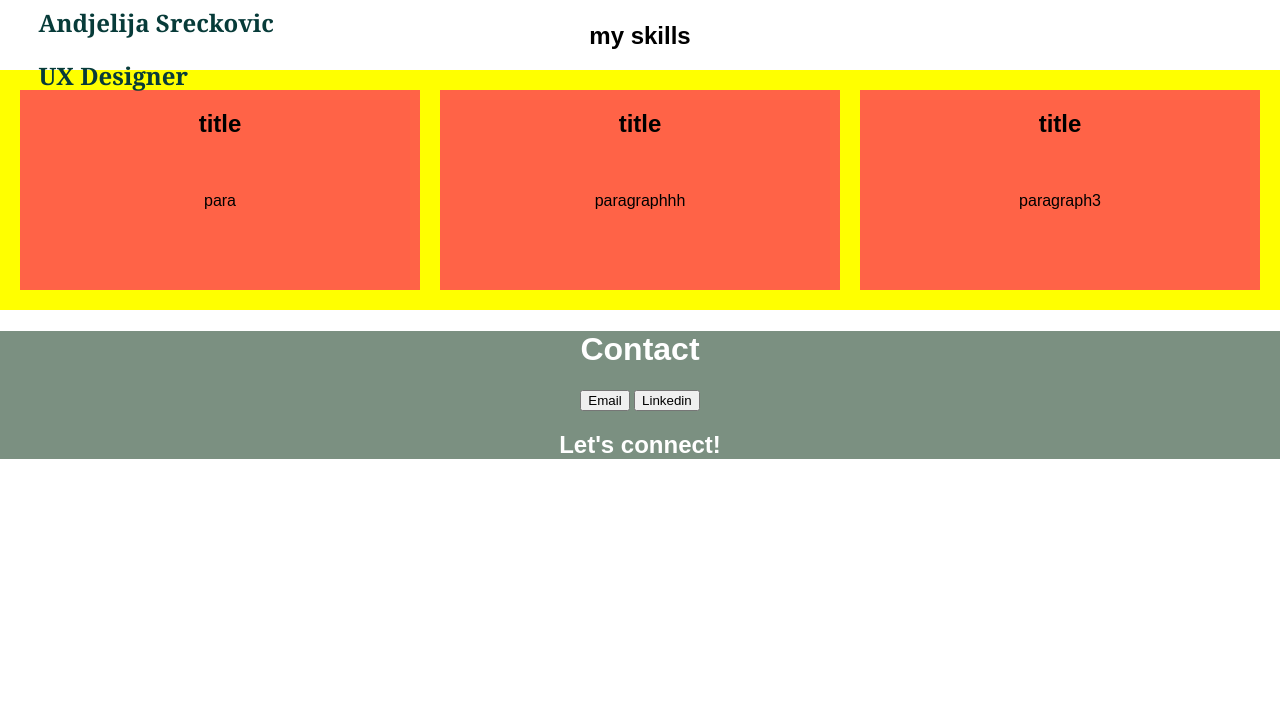
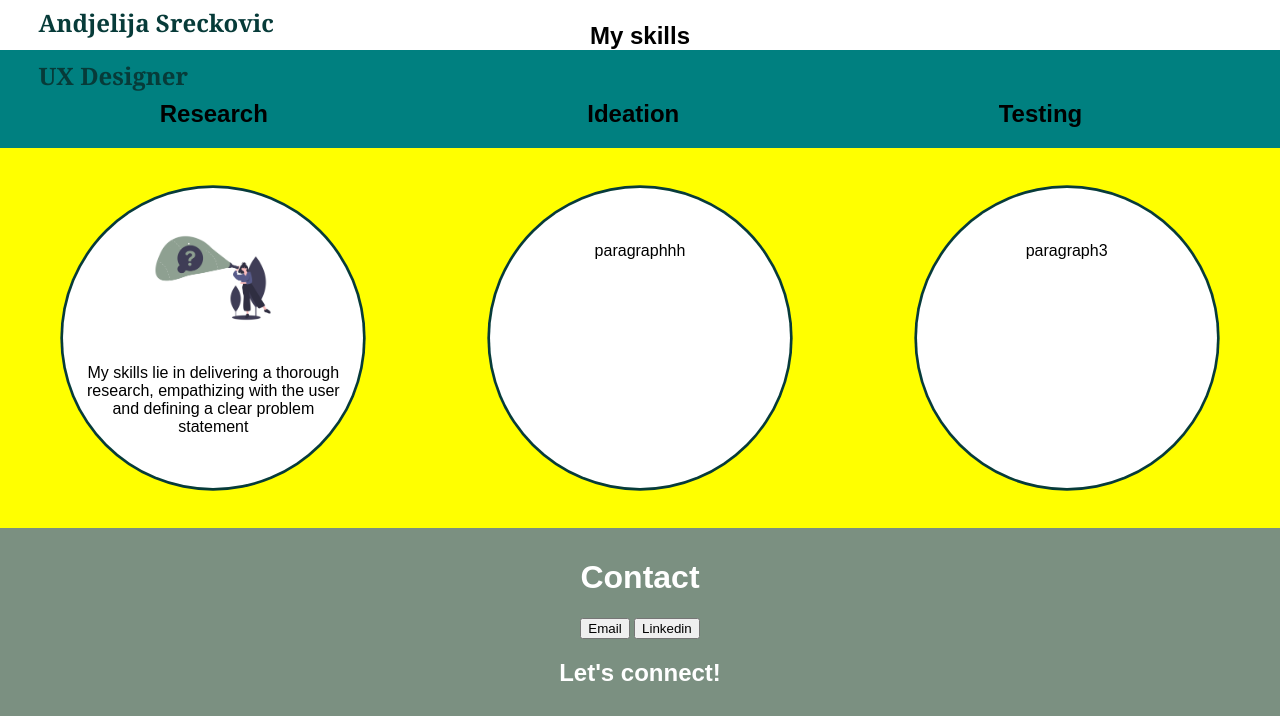
Before and after one commit to Andjelijas/UX_UI_HW_18, a plain HTML site: page index.html in a window 1280 px wide. Shown: the part 774-1490 px from the top of the page. Before the commit the page ends 1233 px from the top, so only its background shows below. Drawn offline with Linux system fonts and the light colour scheme.

Commit message:
my skills

```diff
--- a/index.html
+++ b/index.html
@@ -23,7 +23,7 @@
       <ul>
         <li> <a><img src="logo copy.jpg" alt=“logo” width="20" height="20"></a></li>
 
-
+        <li><a href="#Skills">Skills</a></li>
         <li><a href="#About">About</a></li>
         <li><a href="#Projects">Projects</a></li>
         <li><a href="#Contact">Contact</a></li>
@@ -64,29 +64,33 @@
   </section>
 
   <section>
-    <h1 class="center">my skills</h1>
+    <h1 class="center">My skills</h1>
+
+    <div class="title">
+      <h2>Research</h2>
+      <h2>Ideation</h2>
+      <h2>Testing</h2>
+   </div>
+
     <div class="container-flex">
 
       <div class="process-flex-box">
-        <h1 class="center">
-          title
-        </h1>
-        <img src="" alt="">
-        <p class="center">para</p>
+
+<div id="container-flex-image">
+
+  <img src=".\research.png" alt="research" width="140" height="100">
+         </div>
+
+        <p class="center">My skills lie in delivering a thorough research, empathizing with the user and defining a clear problem statement
+        </p>
       </div>
 
       <div class="process-flex-box">
-        <h1 class="center">
-          title
-        </h1>
         <img src="" alt="">
         <p class="center">paragraphhh</p>
       </div>
 
       <div class="process-flex-box">
-        <h1 class="center">
-          title
-        </h1>
         <img src="" alt="">
         <p class="center">paragraph3</p>
       </div>
--- a/week18.css
+++ b/week18.css
@@ -8,6 +8,8 @@ body, html {
   /*start of reusable*/
   .center{
     text-align: center;
+    margin-block-end: auto;
+
   }
   /*end of reusable*/
 
@@ -59,25 +61,45 @@ body, html {
     }
 
 
+    .title{
 
+        display: flex;
+        flex-direction: row;
+        justify-content: space-around;
+        background-color: teal;
+        padding-top: 30px;
+        padding-right: 38px;
+    }
 
       .container-flex{
         display: flex;
         flex-direction: row;
         background-color: yellow;
-        padding: 10px;
-        justify-content: center;
+        justify-content: space-around;
+
       }
   .process-flex-box{
-    margin: 10px;
-      height: 200px;
-      width: 400px;
-      background-color: tomato;
+    margin: 40px;
+    padding: 20px;
+      height: 260px;
+      width: 260px;
+      border-radius: 100%;
+      background-color: white;
+      box-shadow: 0 0 0 2pt #073B3A;
+    justify-content: space-around;
+
 
   }
+  #container-flex-image {
+    display: flex;
+    justify-content: center;
+    padding: 20px;
+  }
+
 
       footer{
           display: center;
           text-align: center;
           background-color:#7B9081;
           color: white;
+          padding: 10px;
```
Also changed, not shown: research.png (added).
